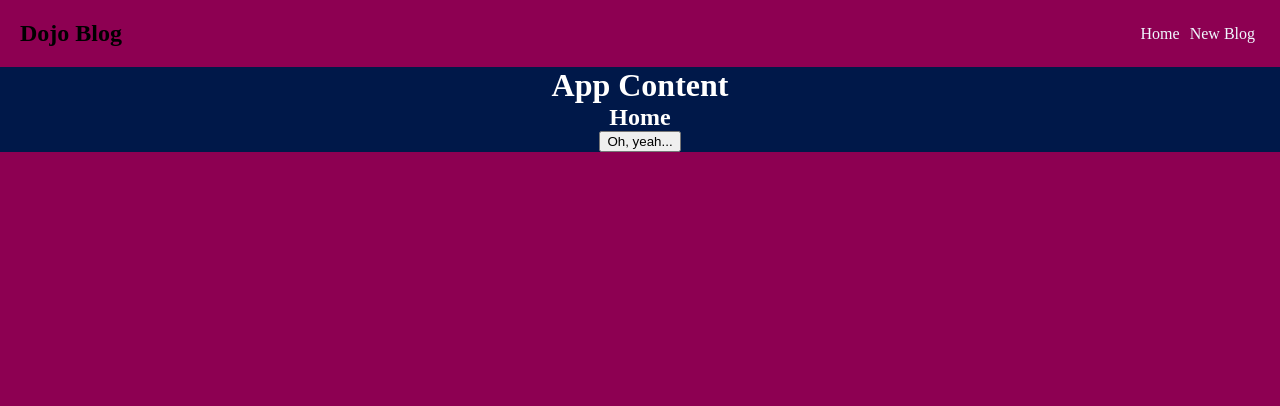
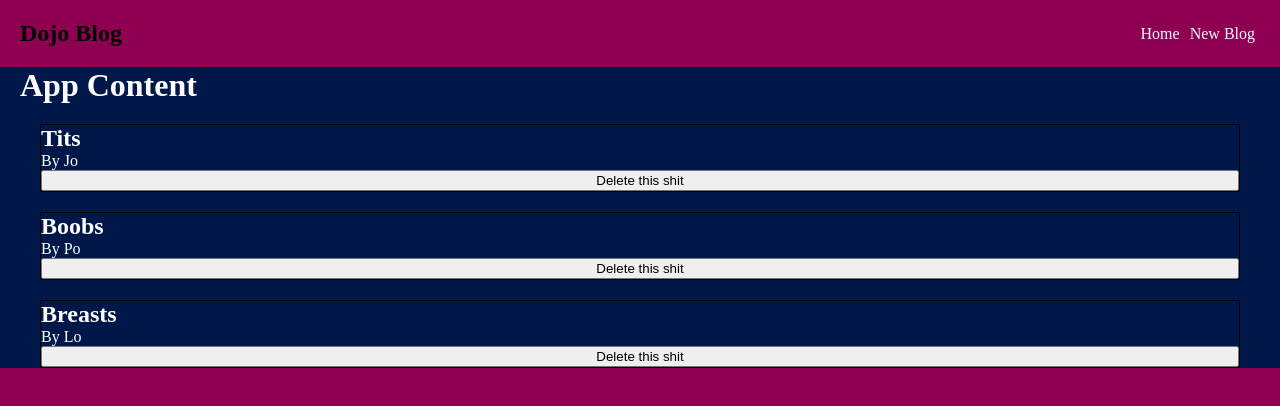
Before and after one commit to Aidas-Baublys/react-router-redux, a React (Create React App) app: page / in a window 1280 px wide. Shown: the top 406 px of the page. Built offline with nearby package versions, Linux system fonts and the light colour scheme.

Commit message:
Add reuseable BlogList component.

```diff
--- /dev/null
+++ b/src/components/BlogList/index.js
@@ -0,0 +1,19 @@
+function BlogList({ blogs, deleteBlog }) {
+  return (
+    <>
+      {blogs.map(blog => (
+        <article key={blog.id} className="blog">
+          <h2>{blog.title}</h2>
+          <span>By {blog.author}</span>
+          <button
+            onClick={() => deleteBlog(blog.id)}
+          >
+            Delete this shit
+          </button>
+        </article>
+      ))}
+    </>
+  );
+}
+
+export default BlogList;
--- a/src/components/Home/index.js
+++ b/src/components/Home/index.js
@@ -1,14 +1,22 @@
 import { useState } from "react";
 
+import BlogList from './../BlogList/index';
+
 function Home() {
-  const [yeah, setYeah] = useState("");
-  const onClick = () => setYeah("Fuck yeah!");
+  const [blogs, setBlogs] = useState([
+    { title: "Tits", body: "Tits are great", author: "Jo", id: 1 },
+    { title: "Boobs", body: "Awesome boobs", author: "Po", id: 2 },
+    { title: "Breasts", body: "Drooly drool drool", author: "Lo", id: 3 },
+  ]);
+
+  const deleteBlog = id => {
+    setBlogs(blogs.filter(blog => blog.id !== id));
+  };
 
   return (
-    <div className="home">
-      <h2>Home {yeah}</h2>
-      <button onClick={onClick}>Oh, yeah...</button>
-    </div>
+    <section className="home">
+      <BlogList blogs={blogs} deleteBlog={deleteBlog} />
+    </section>
   );
 }
 
--- a/src/index.css
+++ b/src/index.css
@@ -8,12 +8,15 @@
 .App {
   background: #8d0052;
   min-height: 100vh;
-  text-align: center;
 }
 
 .content {
   background-color: #001849;
   color: white;
+}
+
+.content h1 {
+  margin-left: 20px;
 }
 
 
@@ -43,5 +46,20 @@
 /* #### Home #### */
 
 .home {
+  margin: 20px;
+}
 
+
+/* #### BlogList #### */
+
+.blog {
+  margin: 20px;
+  border: 1px solid black;
+  display: flex;
+  flex-direction: column;
 }
+
+.blog:hover {
+  background: rgb(49, 99, 0);
+  box-shadow: 1px 3px 5px rgb(255, 0, 0);
+}
```
